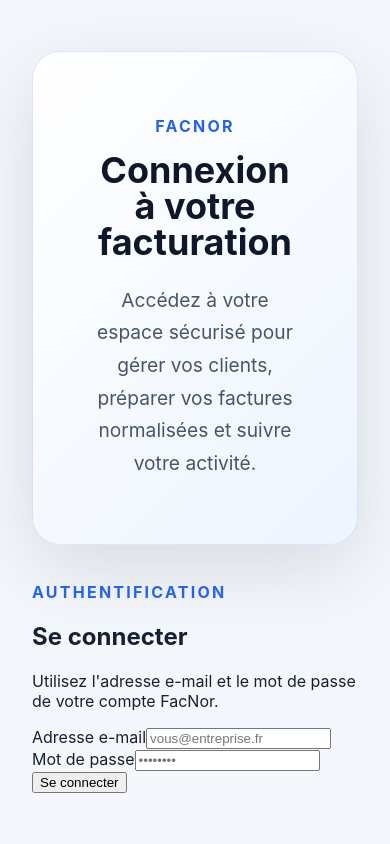
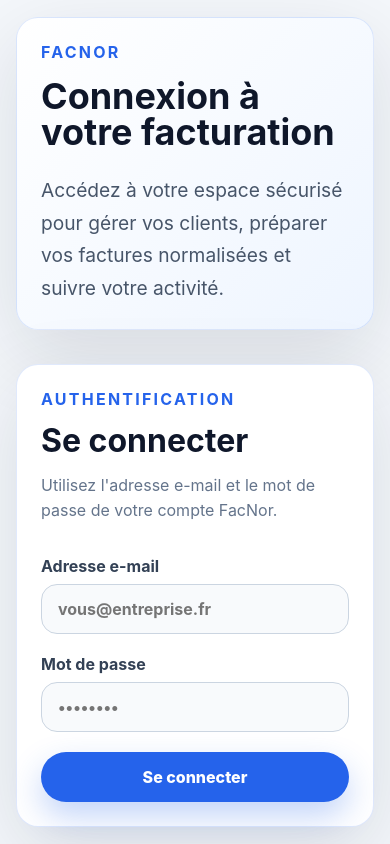
Before and after one commit to VynoDePal/FacNor, a React (Vite) app: page / in a window 390 px wide. Built offline with nearby package versions, Linux system fonts and the light colour scheme.

Commit message:
collegue: issue #283 — frontend/src/styles.css

```diff
--- a/frontend/src/styles.css
+++ b/frontend/src/styles.css
@@ -18,21 +18,43 @@
   min-height: 100vh;
 }
 
+button,
+input {
+  font: inherit;
+}
+
 .app-shell {
   display: grid;
   min-height: 100vh;
-  place-items: center;
   padding: 2rem;
 }
 
-.hero {
-  width: min(100%, 760px);
-  padding: 4rem;
+.auth-page {
+  grid-template-columns: minmax(0, 1fr) minmax(320px, 440px);
+  align-items: center;
+  gap: 2rem;
+}
+
+.hero,
+.auth-card,
+.dashboard-header,
+.summary-card,
+.status-panel {
   border: 1px solid rgba(37, 99, 235, 0.14);
   border-radius: 28px;
   background: linear-gradient(135deg, #ffffff 0%, #eef5ff 100%);
   box-shadow: 0 24px 80px rgba(15, 23, 42, 0.12);
-  text-align: center;
+}
+
+.hero {
+  padding: 4rem;
+}
+
+.auth-intro {
+  min-height: 560px;
+  display: flex;
+  flex-direction: column;
+  justify-content: center;
 }
 
 .eyebrow {
@@ -43,28 +65,150 @@
   text-transform: uppercase;
 }
 
-h1 {
+h1,
+h2 {
   margin: 0;
   color: #0f172a;
-  font-size: clamp(2.25rem, 7vw, 4.5rem);
   line-height: 1;
 }
 
+h1 {
+  font-size: clamp(2.25rem, 7vw, 4.5rem);
+}
+
+h2 {
+  font-size: clamp(2rem, 4vw, 2.75rem);
+}
+
 .lead {
-  margin: 1.5rem auto 0;
+  margin: 1.5rem 0 0;
   max-width: 620px;
   color: #475569;
   font-size: 1.2rem;
   line-height: 1.7;
 }
 
-.status-card {
+.auth-card {
+  padding: 2rem;
+  background: #ffffff;
+}
+
+.form-help {
+  margin: 1rem 0 0;
+  color: #64748b;
+  line-height: 1.6;
+}
+
+.login-form {
+  display: grid;
+  gap: 1.2rem;
+  margin-top: 2rem;
+}
+
+.login-form label {
+  display: grid;
+  gap: 0.5rem;
+  color: #334155;
+  font-weight: 700;
+}
+
+.login-form input {
+  width: 100%;
+  border: 1px solid #cbd5e1;
+  border-radius: 16px;
+  padding: 0.9rem 1rem;
+  color: #0f172a;
+  background: #f8fafc;
+  outline: none;
+  transition: border-color 0.2s ease, box-shadow 0.2s ease;
+}
+
+.login-form input:focus {
+  border-color: #2563eb;
+  box-shadow: 0 0 0 4px rgba(37, 99, 235, 0.14);
+}
+
+.primary-button,
+.secondary-button {
+  border: 0;
+  border-radius: 999px;
+  padding: 0.95rem 1.4rem;
+  font-weight: 800;
+  cursor: pointer;
+}
+
+.primary-button {
+  background: #2563eb;
+  color: #ffffff;
+  box-shadow: 0 14px 32px rgba(37, 99, 235, 0.28);
+}
+
+.primary-button:disabled {
+  cursor: wait;
+  opacity: 0.72;
+}
+
+.secondary-button {
+  border: 1px solid #cbd5e1;
+  background: #ffffff;
+  color: #2563eb;
+}
+
+.form-error {
+  margin: 0;
+  border-radius: 16px;
+  padding: 0.9rem 1rem;
+  background: #fef2f2;
+  color: #b91c1c;
+  font-weight: 700;
+}
+
+.dashboard-shell {
+  min-height: 100vh;
+  padding: 2rem;
+}
+
+.dashboard-header {
+  display: flex;
+  align-items: flex-start;
+  justify-content: space-between;
+  gap: 2rem;
+  padding: 3rem;
+}
+
+.dashboard-grid {
+  display: grid;
+  grid-template-columns: repeat(3, minmax(0, 1fr));
+  gap: 1rem;
+  margin-top: 1.5rem;
+}
+
+.summary-card {
+  display: grid;
+  gap: 0.7rem;
+  padding: 1.5rem;
+  background: #ffffff;
+}
+
+.summary-label {
+  color: #64748b;
+  font-size: 0.9rem;
+  font-weight: 800;
+  text-transform: uppercase;
+}
+
+.summary-card strong {
+  overflow-wrap: anywhere;
+  color: #0f172a;
+  font-size: 1.15rem;
+}
+
+.status-panel {
   display: inline-flex;
   align-items: center;
   gap: 0.75rem;
-  margin-top: 2rem;
+  margin-top: 1.5rem;
   padding: 0.9rem 1.2rem;
-  border-radius: 999px;
   background: #ecfdf5;
   color: #047857;
   font-weight: 700;
@@ -73,7 +217,37 @@
 .status-dot {
   width: 0.75rem;
   height: 0.75rem;
+  flex: 0 0 auto;
   border-radius: 999px;
   background: #10b981;
   box-shadow: 0 0 0 6px rgba(16, 185, 129, 0.15);
 }
+
+@media (max-width: 900px) {
+  .auth-page,
+  .dashboard-grid {
+    grid-template-columns: 1fr;
+  }
+
+  .auth-intro {
+    min-height: auto;
+  }
+
+  .dashboard-header {
+    flex-direction: column;
+  }
+}
+
+@media (max-width: 640px) {
+  .app-shell,
+  .dashboard-shell {
+    padding: 1rem;
+  }
+
+  .hero,
+  .auth-card,
+  .dashboard-header {
+    padding: 1.5rem;
+    border-radius: 22px;
+  }
+}
```
